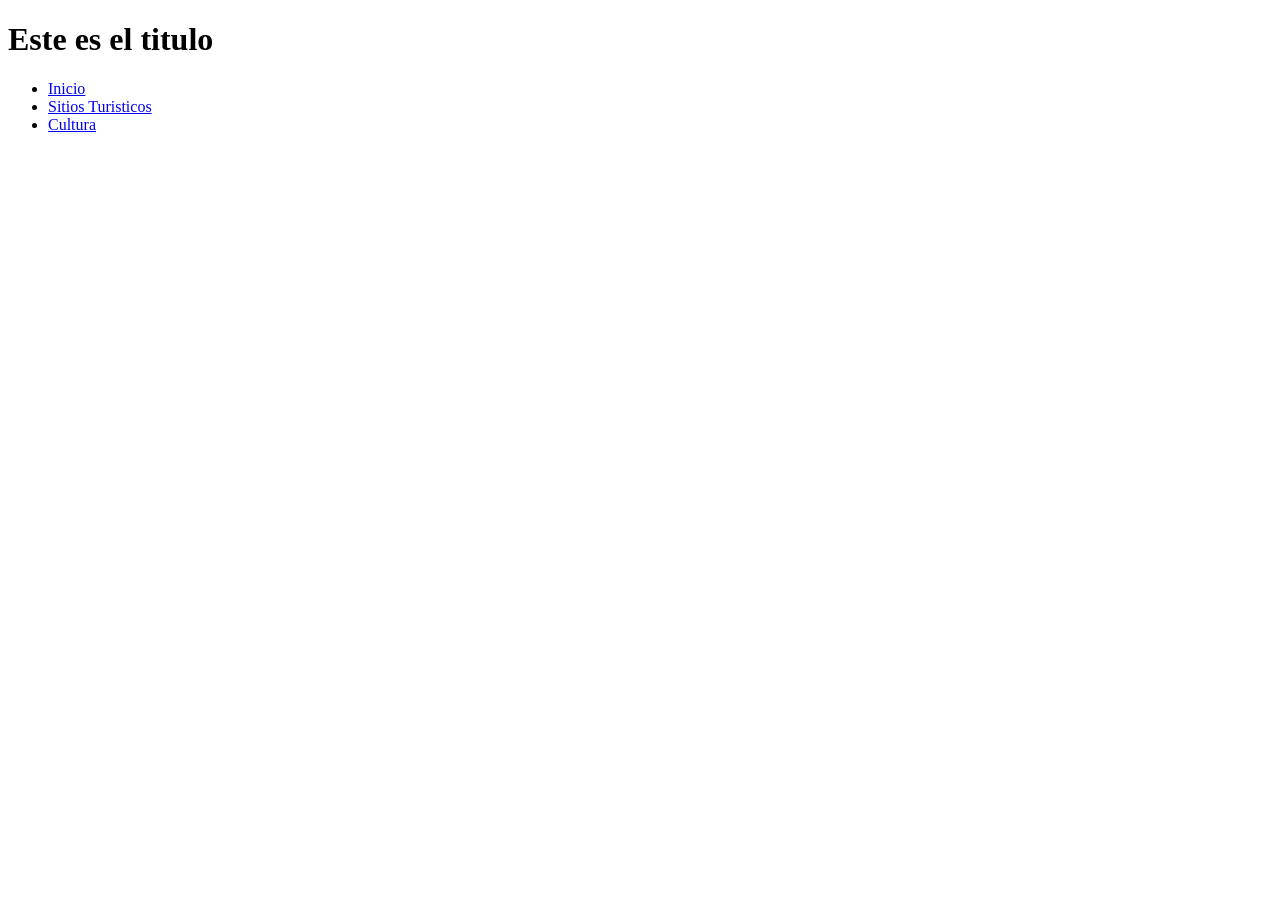
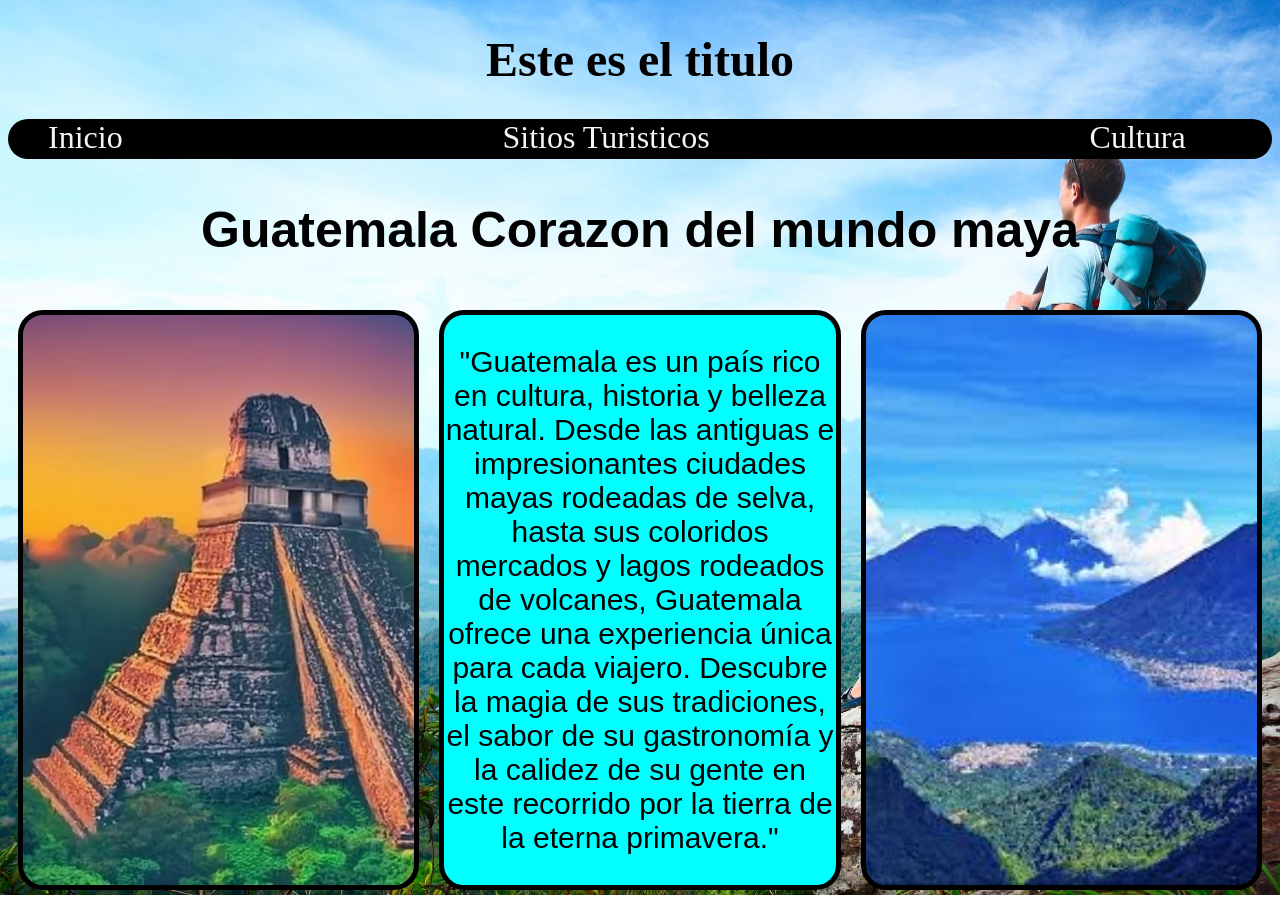
Before and after one commit to Christian-112/sitio_turismo, a plain HTML site: page index.html in a window 1280 px wide. Before the commit the page ends 800 px from the top, so only its background shows below. Drawn offline with Linux system fonts and the light colour scheme.

Commit message:
se creo la estructura html y el css del inicio

```diff
--- /dev/null
+++ b/estilos.css
@@ -0,0 +1,68 @@
+body{
+    background-image: url(fondoinicio.jpg);
+    background-repeat: no-repeat;
+    background-size: cover;
+    background-position: center;
+    height: 80vh;
+}
+h1{
+    text-align: center;
+    font-size: 48px;
+    font-weight: bold;
+}
+.barra-nav{
+    width: 100%;
+    height: 5vh;
+    background-color: black;
+    border-radius: 20px;
+}
+ul{
+    display: flex;
+    width: 90%;
+    justify-content: space-between;
+}
+li{
+    font-size: 32px;
+    list-style: none;
+}
+ul li a{
+    color: whitesmoke;
+    text-decoration: none;
+}
+li a:hover{
+    background-color: gray;
+    padding: 1%;
+}
+h2{
+    text-align: center;
+    font-size: 50px;
+    font-family: Arial, Helvetica, sans-serif;
+}
+.contenedor{
+    background-color: transparent;
+    display: grid;
+    grid-template-columns: 1fr 1fr 1fr;
+}
+.columna{
+    background-image: url(imagendel_inicio.webp);
+    background-size: cover;
+    margin: 10px;
+    border: 5px solid black;
+    border-radius: 25px;
+}
+.columna2{
+    background-color: aqua;
+    font-size: 30px;
+    font-family: Arial, Helvetica, sans-serif;
+    text-align: center;
+    margin: 10px;
+    border: 5px solid black;
+    border-radius: 25px;
+}.columna3{
+    background-image: url(inicio2.jpg);
+    background-repeat: no-repeat;
+    background-size: cover;
+    margin: 10px;
+    border: 5px solid black;
+    border-radius: 25px;
+}
--- a/index.html
+++ b/index.html
@@ -4,17 +4,24 @@
     <meta charset="UTF-8">
     <meta name="viewport" content="width=device-width, initial-scale=1.0">
     <title>Document</title>
+    <link rel="stylesheet" href="estilos.css">
 </head>
 <body>
     <h1>
         Este es el titulo
     </h1>
-    <nav>
+    <nav class="barra-nav">
         <ul>
             <li><a href="index.html">Inicio</a></li>
             <li><a href="sitios.html">Sitios Turisticos</a></li>
             <li><a href="cultura.html">Cultura</a></li>
         </ul>
     </nav>
+    <h2>Guatemala Corazon del mundo maya</h2>
+    <div class="contenedor">
+        <div class="columna"></div>
+        <div class="columna2"><p>"Guatemala es un país rico en cultura, historia y belleza natural. Desde las antiguas e impresionantes ciudades mayas rodeadas de selva, hasta sus coloridos mercados y lagos rodeados de volcanes, Guatemala ofrece una experiencia única para cada viajero. Descubre la magia de sus tradiciones, el sabor de su gastronomía y la calidez de su gente en este recorrido por la tierra de la eterna primavera."</p></div>
+        <div class="columna3"></div>
+    </div>
 </body>
 </html>
```
Also changed, not shown: cultura.html (+0 -8 lines), fondoinicio.jpg (added), inicio2.jpg (added).
